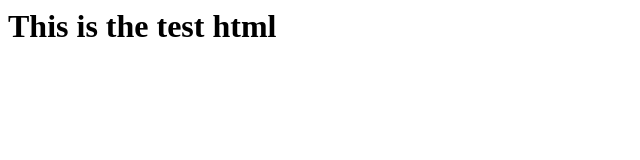
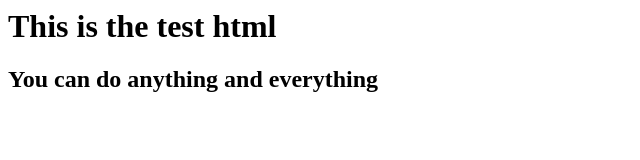
Before and after one commit to ashokkr520/udemytest, a plain HTML site: page index.html in a window 1280 px wide. Shown: the whole page, without its empty margins (0-640 px from the left). Drawn offline with Linux system fonts and the light colour scheme.

Commit message:
completed the first quote

```diff
--- a/index.html
+++ b/index.html
@@ -6,6 +6,9 @@
 		<h1>
 			This is the test html
 		</h1>
+		<h2>
+			You can do anything and everything
+		</h2>
 
 	</body>
 
```
